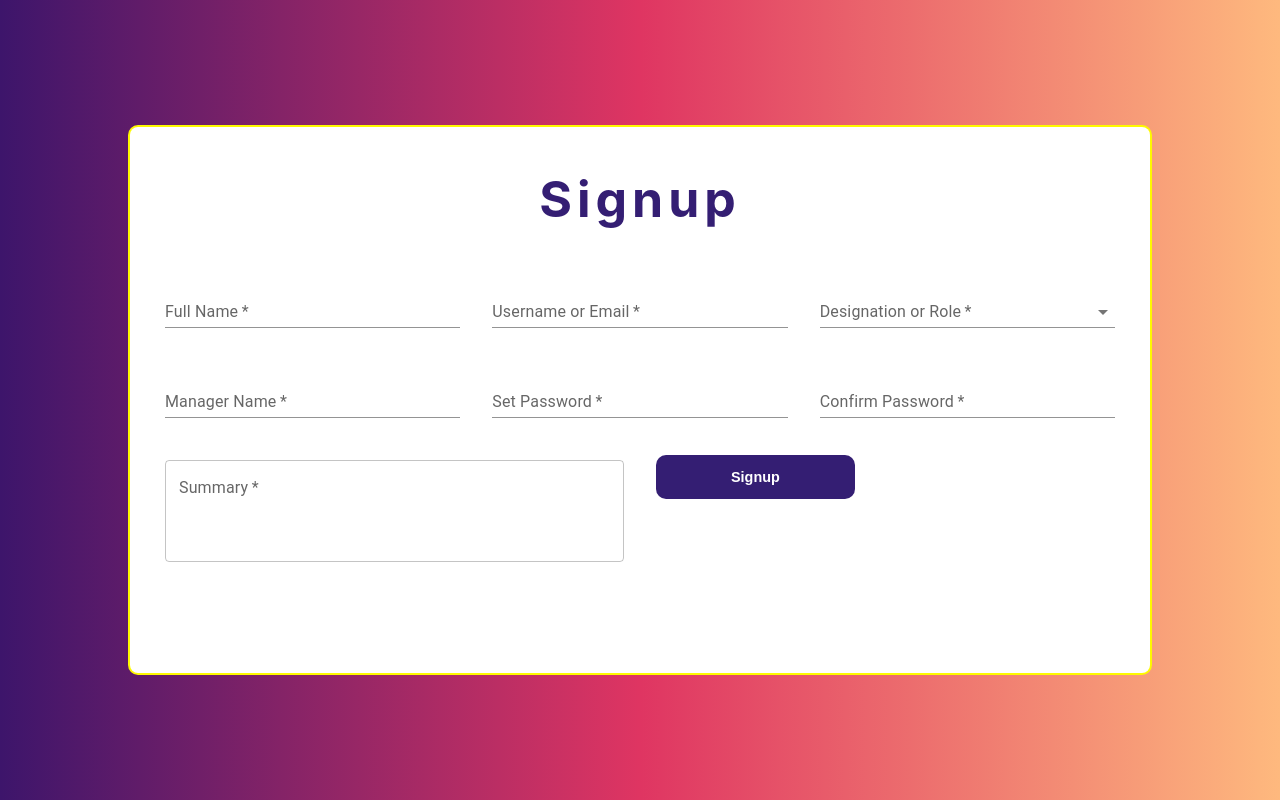
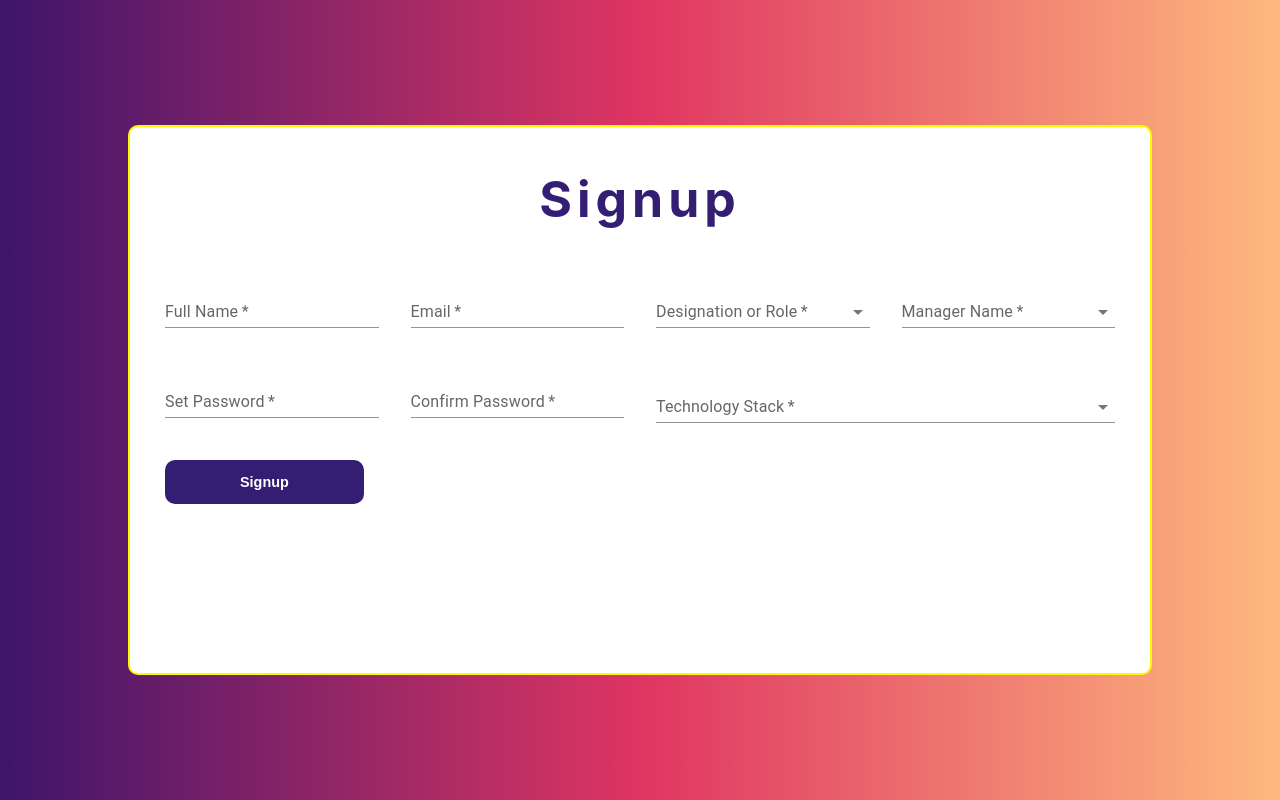
Before and after one commit to OmkarSavalkar/Innovate-FE, a Next.js app: page /signup in a window 1280 px wide. Both pictures are taken after a click on the button "Sign Up As User". Built offline with nearby package versions, Linux system fonts and the light colour scheme; no server answers.

Commit message:
Add Login and signup functionality

```diff
--- a/components/signupComponent/index.tsx
+++ b/components/signupComponent/index.tsx
@@ -1,4 +1,4 @@
-import React, { useState } from "react";
+import React, { useEffect, useState } from "react";
 import style from "./index.module.css";
 import {
   TextField,
@@ -23,6 +23,7 @@ import {
 import UserSignUp from "../../public/User.jpg";
 import ExpertSignUp from "../../public/Expert.jpg";
 import Image from "next/image";
+import axios from "axios";
 const SignupComponent = () => {
   const router = useRouter();
   let roleList = [
@@ -35,23 +36,80 @@ const SignupComponent = () => {
     "Software Engineer",
     "Senior Software Engineer",
   ];
+  const [managerNameList, setManagerNameList] = useState<any>([]);
+  const [manager, setManager] = useState<any>();
+  const [techNameList, setTechNameList] = useState<any>([]);
+  const [tech, setTech] = useState<any>();
   const [role, setRole] = useState<string>("");
+  const [signupRole, setSignupRole] = useState<string>("");
+  const [fullname, setFullName] = useState<string>("");
+  const [email, setEmail] = useState<string>("");
+  const [password, setPassword] = useState<string>("");
+  const [confirmPassword, setConfirmPassword] = useState<string>("");
+  const [summary, setSummary] = useState<string>("");
+  useEffect(() => {
+    const configuration = {
+      method: "get",
+      url: "https://x-innovate-be.herokuapp.com/manager",
+    };
+    axios(configuration)
+      .then((response: any) => {
+        setManagerNameList(response.data.data);
+      })
+      .catch((error) => {
+        console.log(error);
+      });
+    const techConfiguration = {
+      method: "get",
+      url: "https://x-innovate-be.herokuapp.com/techstack",
+    };
+    axios(techConfiguration)
+      .then((response: any) => {
+        setTechNameList(response.data.data);
+      })
+      .catch((error) => {
+        console.log(error);
+      });
+  }, []);
   const handleSignupExpert = () => {
-    router.push("/dashboard");
+    let tempTechStackId: any = [];
+    tech.map((tech: any) => {
+      tempTechStackId.push(tech.techId);
+    });
+    const signupConfig = {
+      method: "post",
+      url: "https://x-innovate-be.herokuapp.com/register",
+      data: {
+        fullName: fullname,
+        email: email,
+        role: role,
+        signupRole: signupRole,
+        managerEmpId: manager.empId,
+        password: password,
+        techStackId: tempTechStackId,
+        summary: summary,
+      },
+    };
+    axios(signupConfig)
+      .then((response: any) => {
+        sessionStorage.setItem("user", response.result);
+        router.push("/login");
+      })
+      .catch((error) => {});
   };
 
   const handleSignupUser = () => {
     router.push("/dashboard");
   };
   const handleSetRole = (role: string) => {
-    setRole(role);
+    setSignupRole(role);
   };
   return (
     <>
       <LoginSignupContainer>
         <SignupBox>
           <FormBox>
-            {role === "" ? (
+            {signupRole === "" ? (
               <Grid container>
                 <Grid item xs={12} md={6}>
                   <Card
@@ -102,8 +160,8 @@ const SignupComponent = () => {
             ) : (
               <>
                 <FormTitle>Signup</FormTitle>
-                <Grid container spacing={{ md: 4 }}>
-                  <Grid item md={4}>
+                <Grid container spacing={{ md: 4 }} component="form">
+                  <Grid item md={3}>
                     <TextField
                       label="Full Name"
                       type={"text"}
@@ -111,46 +169,40 @@ const SignupComponent = () => {
                       variant="standard"
                       required
                       fullWidth
-                      //   value={username}
-                      //   onChange={(e) => setUsername(e.target.value)}
-
+                      value={fullname}
+                      onChange={(e) => setFullName(e.target.value)}
                       sx={{
                         marginTop: "10px",
                         marginBottom: "5px",
                       }}
                     />
                   </Grid>
-                  <Grid item md={4}>
+                  <Grid item md={3}>
                     <TextField
-                      label="Username or Email"
+                      label="Email"
                       type={"text"}
                       aria-label="email Input"
                       variant="standard"
                       required
                       fullWidth
-                      //   value={username}
-                      //   onChange={(e) => setUsername(e.target.value)}
-
+                      value={email}
+                      onChange={(e) => setEmail(e.target.value)}
                       sx={{
                         marginTop: "10px",
                         marginBottom: "5px",
                       }}
                     />
                   </Grid>
-                  <Grid item md={4}>
+                  <Grid item md={3}>
                     <Autocomplete
                       options={roleList || []}
                       getOptionLabel={(option: any) => option}
                       isOptionEqualToValue={(option: any, value: any) =>
                         option.value === value.value
                       }
-                      value={null}
-                      //   onChange={(event: any, newValue: any | null) => {
-                      //     setOutreachEventValues({
-                      //       ...outreachEventValues,
-                      //       agencyId: newValue,
-                      //     });
-                      //   }}
+                      onChange={(event: any, newValue: any | null) => {
+                        setRole(newValue);
+                      }}
                       sx={{
                         marginTop: "10px",
                         marginBottom: "5px",
@@ -168,24 +220,33 @@ const SignupComponent = () => {
                       )}
                     />
                   </Grid>
-                  <Grid item md={4}>
-                    <TextField //dropdown
-                      label="Manager Name"
-                      type={"text"}
-                      aria-label="manager name Input"
-                      variant="standard"
-                      required
-                      fullWidth
-                      //   value={username}
-                      //   onChange={(e) => setUsername(e.target.value)}
-
+                  <Grid item md={3}>
+                    <Autocomplete
+                      options={managerNameList || []}
+                      getOptionLabel={(option: any) =>
+                        `${option.name} (Emp ID: ${option.empId})`
+                      }
+                      onChange={(event: any, newValue: any | null) => {
+                        setManager(newValue);
+                      }}
                       sx={{
-                        marginTop: "5px",
+                        marginTop: "10px",
                         marginBottom: "5px",
                       }}
+                      renderInput={(params: any) => (
+                        <TextField
+                          autoComplete="off"
+                          {...params}
+                          label="Manager Name"
+                          role="textbox"
+                          aria-label="Manager Name"
+                          variant="standard"
+                          required
+                        />
+                      )}
                     />
                   </Grid>
-                  <Grid item md={4}>
+                  <Grid item md={3}>
                     <TextField
                       label="Set Password"
                       type={"password"}
@@ -193,16 +254,15 @@ const SignupComponent = () => {
                       variant="standard"
                       required
                       fullWidth
-                      //   value={password}
-                      //   onChange={(e) => setPassword(e.target.value)}
-
+                      value={password}
+                      onChange={(e) => setPassword(e.target.value)}
                       sx={{
                         marginTop: "5px",
                         marginBottom: "5px",
                       }}
                     />
                   </Grid>
-                  <Grid item md={4}>
+                  <Grid item md={3}>
                     <TextField
                       label="Confirm Password"
                       type={"password"}
@@ -210,9 +270,8 @@ const SignupComponent = () => {
                       variant="standard"
                       required
                       fullWidth
-                      //   value={password}
-                      //   onChange={(e) => setPassword(e.target.value)}
-
+                      value={confirmPassword}
+                      onChange={(e) => setConfirmPassword(e.target.value)}
                       sx={{
                         marginTop: "5px",
                         marginBottom: "5px",
@@ -220,28 +279,34 @@ const SignupComponent = () => {
                     />
                   </Grid>
                   <Grid item md={6}>
-                    <TextField
-                      label="Summary"
-                      type={"text"}
-                      aria-label="summmary Input"
-                      variant="outlined"
-                      multiline
-                      rows={3}
-                      required
-                      fullWidth
-                      //   value={password}
-                      //   onChange={(e) => setPassword(e.target.value)}
-
+                    <Autocomplete
+                      multiple
+                      options={techNameList || []}
+                      getOptionLabel={(option: any) => option?.techName}
+                      onChange={(event: any, newValue: any | null) => {
+                        setTech(newValue);
+                      }}
                       sx={{
-                        marginTop: "5px",
+                        marginTop: "10px",
                         marginBottom: "5px",
                       }}
+                      renderInput={(params: any) => (
+                        <TextField
+                          autoComplete="off"
+                          {...params}
+                          label="Technology Stack"
+                          role="textbox"
+                          aria-label="Technology Stack"
+                          variant="standard"
+                          required
+                        />
+                      )}
                     />
                   </Grid>
-                  {role === "Expert" && (
-                    <Grid item md={6}>
+                  {signupRole === "Expert" && (
+                    <Grid item md={12}>
                       <TextField
-                        label="Technology Stack"
+                        label="Summary"
                         type={"text"}
                         aria-label="summmary Input"
                         variant="outlined"
@@ -249,9 +314,8 @@ const SignupComponent = () => {
                         rows={3}
                         required
                         fullWidth
-                        //   value={password}
-                        //   onChange={(e) => setPassword(e.target.value)}
-
+                        value={summary}
+                        onChange={(e) => setSummary(e.target.value)}
                         sx={{
                           marginTop: "5px",
                           marginBottom: "5px",
```
Also changed, not shown: components/loginComponent/index.tsx (+6 -12 lines).
